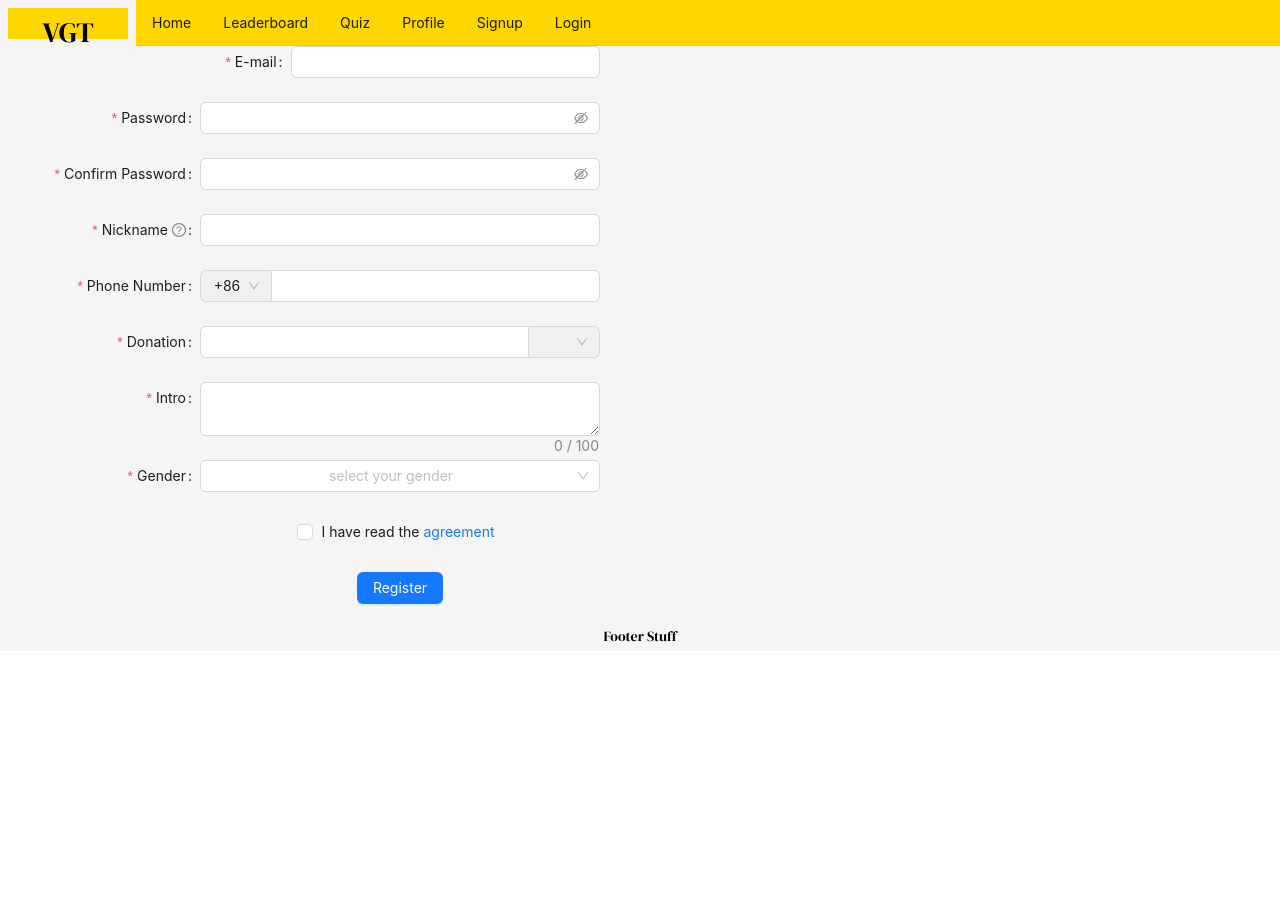
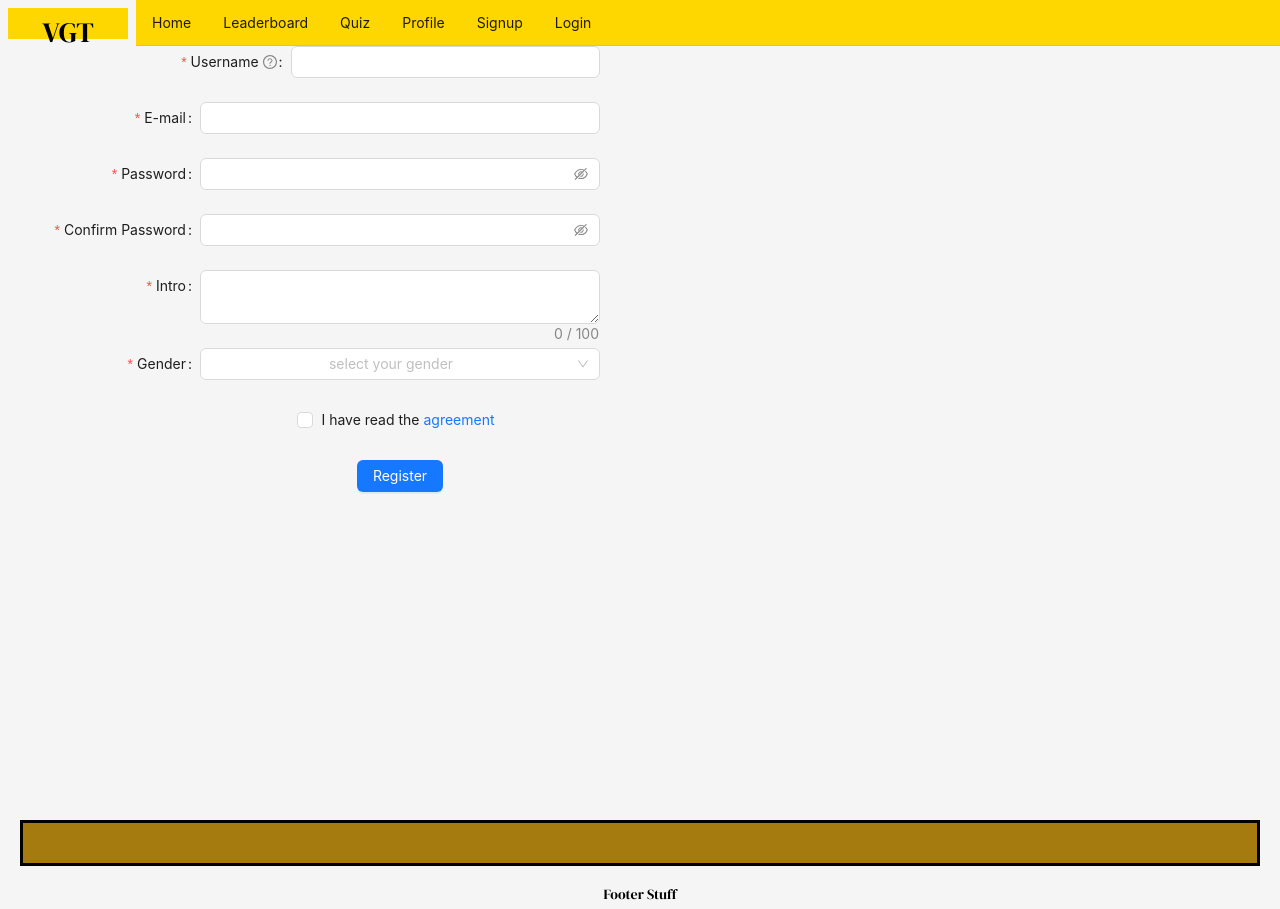
Before and after one commit to darthcurtiscass/VGT, a React (Create React App) app in the folder client/: page /signup in a window 1280 px wide. Before the commit the page ends 800 px from the top, so only its background shows below. Built offline with nearby package versions, Linux system fonts and the light colour scheme.

Commit message:
updated styling changes and such

```diff
--- a/client/src/App.css
+++ b/client/src/App.css
@@ -43,7 +43,8 @@
 }
 
 .body-container {
-  height:100vh;
+  height: 100vh;
+  width: 100vw;
 }
 
 
--- a/client/src/App.js
+++ b/client/src/App.js
@@ -44,8 +44,13 @@ function App() {
 
     <Layout style={{ fontFamily: "DM Serif Display" }} className="App">
       <BrowserRouter>
+      <div className='body-container'>
         <Header currentPage={currentPage} handlePageChange={handlePageChange} />
+      </div>
       </BrowserRouter>
+      <div className='container'>
+
+      </div>
       <Footer />
     </Layout>
 
--- a/client/src/pages/Home.js
+++ b/client/src/pages/Home.js
@@ -3,11 +3,6 @@ import ReactDOM from 'react';
 import {Layout, theme} from 'antd';
 import Leaderboard from '../components/Leaderboard';
 import '../App.css';
-
-
-
-import Header from '../components/Header';
-import Footer from '../components/Footer';
 
 const {Sider} = Layout;
 
--- a/client/src/pages/Login.js
+++ b/client/src/pages/Login.js
@@ -1,22 +1,25 @@
-import React from 'react';
-import '../index.css';
 import { Button, Checkbox, Form, Input } from 'antd';
-
-const onFinish = (values: any) => {
+const onFinish = (values) => {
   console.log('Success:', values);
 };
-
-const onFinishFailed = (errorInfo: any) => {
+const onFinishFailed = (errorInfo) => {
   console.log('Failed:', errorInfo);
 };
-
-const App: React.FC = () => (
+const App = () => (
   <Form
     name="basic"
-    labelCol={{ span: 8 }}
-    wrapperCol={{ span: 16 }}
-    style={{ maxWidth: 600 }}
-    initialValues={{ remember: true }}
+    labelCol={{
+      span: 8,
+    }}
+    wrapperCol={{
+      span: 16,
+    }}
+    style={{
+      maxWidth: 600,
+    }}
+    initialValues={{
+      remember: true,
+    }}
     onFinish={onFinish}
     onFinishFailed={onFinishFailed}
     autoComplete="off"
@@ -24,7 +27,12 @@ const App: React.FC = () => (
     <Form.Item
       label="Username"
       name="username"
-      rules={[{ required: true, message: 'Please input your username!' }]}
+      rules={[
+        {
+          required: true,
+          message: 'Please input your username!',
+        },
+      ]}
     >
       <Input />
     </Form.Item>
@@ -32,21 +40,37 @@ const App: React.FC = () => (
     <Form.Item
       label="Password"
       name="password"
-      rules={[{ required: true, message: 'Please input your password!' }]}
+      rules={[
+        {
+          required: true,
+          message: 'Please input your password!',
+        },
+      ]}
     >
       <Input.Password />
     </Form.Item>
 
-    <Form.Item name="remember" valuePropName="checked" wrapperCol={{ offset: 8, span: 16 }}>
+    <Form.Item
+      name="remember"
+      valuePropName="checked"
+      wrapperCol={{
+        offset: 8,
+        span: 16,
+      }}
+    >
       <Checkbox>Remember me</Checkbox>
     </Form.Item>
 
-    <Form.Item wrapperCol={{ offset: 8, span: 16 }}>
+    <Form.Item
+      wrapperCol={{
+        offset: 8,
+        span: 16,
+      }}
+    >
       <Button type="primary" htmlType="submit">
         Submit
       </Button>
     </Form.Item>
   </Form>
 );
-
 export default App;
--- a/client/src/pages/Signup.js
+++ b/client/src/pages/Signup.js
@@ -103,6 +103,20 @@ const Signup = () => {
       scrollToFirstError
     >
       <Form.Item
+        name="username"
+        label="Username"
+        tooltip="What do you want others to call you?"
+        rules={[
+          {
+            required: true,
+            message: 'Please input your username!',
+            whitespace: true,
+          },
+        ]}
+      >
+        <Input />
+      </Form.Item>
+      <Form.Item
         name="email"
         label="E-mail"
         rules={[
@@ -154,57 +168,6 @@ const Signup = () => {
         ]}
       >
         <Input.Password />
-      </Form.Item>
-
-      <Form.Item
-        name="nickname"
-        label="Nickname"
-        tooltip="What do you want others to call you?"
-        rules={[
-          {
-            required: true,
-            message: 'Please input your nickname!',
-            whitespace: true,
-          },
-        ]}
-      >
-        <Input />
-      </Form.Item>
-
-      <Form.Item
-        name="phone"
-        label="Phone Number"
-        rules={[
-          {
-            required: true,
-            message: 'Please input your phone number!',
-          },
-        ]}
-      >
-        <Input
-          addonBefore={prefixSelector}
-          style={{
-            width: '100%',
-          }}
-        />
-      </Form.Item>
-
-      <Form.Item
-        name="donation"
-        label="Donation"
-        rules={[
-          {
-            required: true,
-            message: 'Please input donation amount!',
-          },
-        ]}
-      >
-        <InputNumber
-          addonAfter={suffixSelector}
-          style={{
-            width: '100%',
-          }}
-        />
       </Form.Item>
 
 
```
